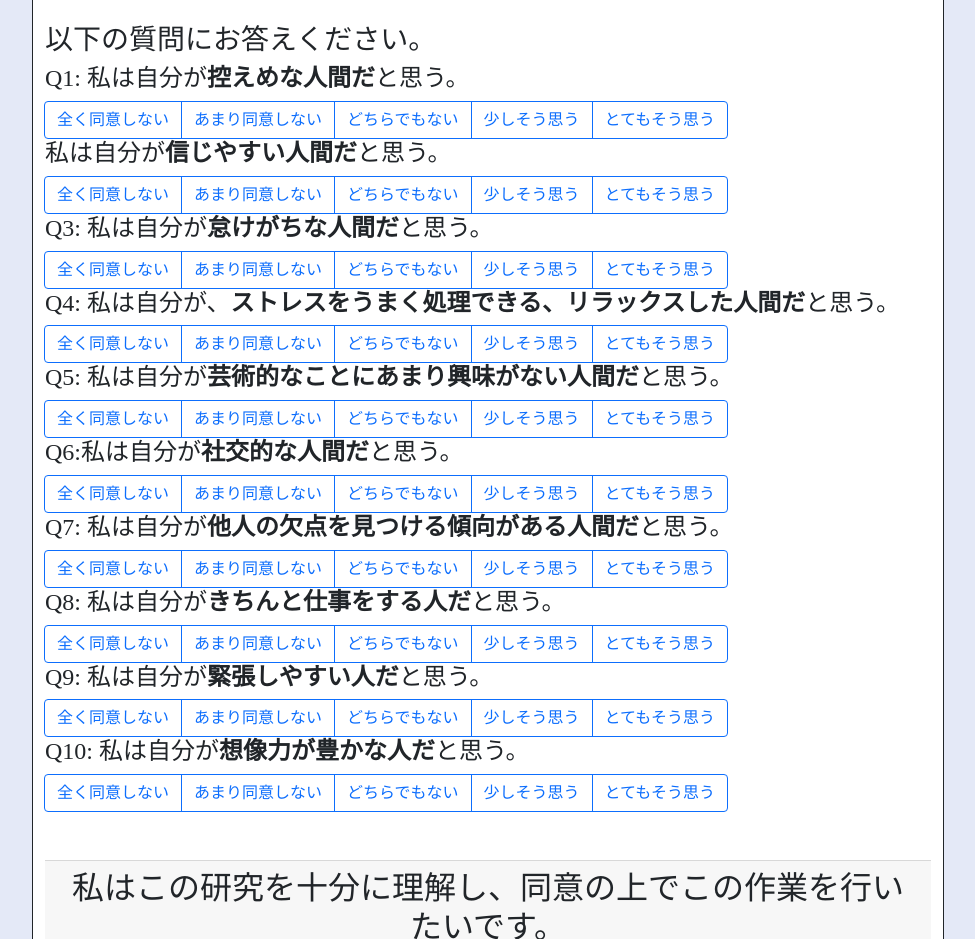
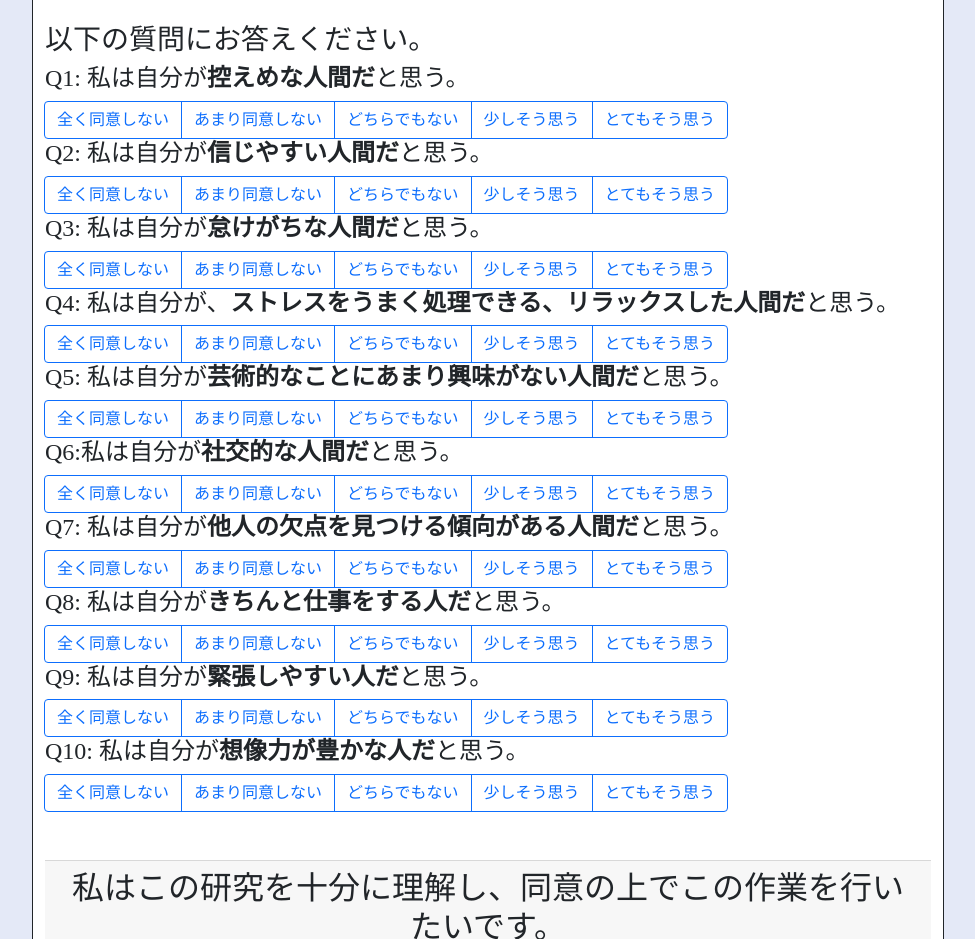
Before and after one commit to AnranXu/HideTight_crowdsourcing, a plain HTML site: page index.html in a window 1280 px wide. Shown: the part 1800-2739 px from the top of the page, without its empty margins (133-1108 px from the left). Drawn offline with nearby package versions, Linux system fonts and the light colour scheme; a script that the page names is missing.

Commit message:
Update index.html

```diff
--- a/index.html
+++ b/index.html
@@ -85,7 +85,7 @@
                             <input type="radio" class="btn-check" name="Q1" id="Q1-5" autocomplete="off" value='5'>
                             <label class="btn btn-outline-primary" for="Q1-5">とてもそう思う</label>
                         </div>
-                         <div class="card-text"><h4>私は自分が<strong>信じやすい人間だ</strong>と思う。</h4></div>
+                         <div class="card-text"><h4>Q2: 私は自分が<strong>信じやすい人間だ</strong>と思う。</h4></div>
                         <div class="btn-group" role="group" required>
                             <input type="radio" class="btn-check" name="Q2" id="Q2-1" autocomplete="off" value='1'>
                             <label class="btn btn-outline-primary" for="Q2-1">全く同意しない</label>
```
